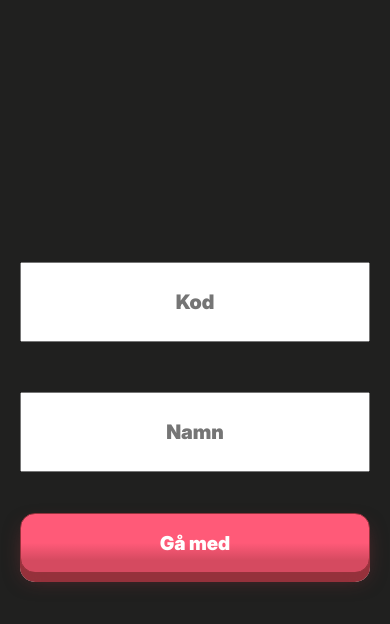
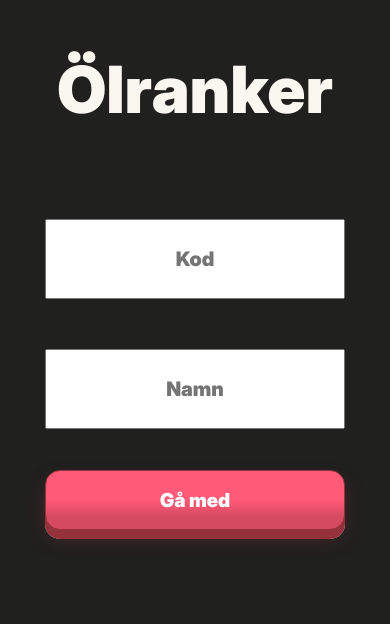
Before and after one commit to Poiku/olranker, a Vue app in the folder frontend/: page /lobby in a window 390 px wide. Shown: the top 624 px of the page. Built offline with nearby package versions, Linux system fonts and the light colour scheme.

Commit message:
media queries för lobby

```diff
--- a/frontend/src/assets/main.css
+++ b/frontend/src/assets/main.css
@@ -7,4 +7,5 @@ body{
 
 *{
   box-sizing: border-box;
+  font-family: inter;
 }
--- a/frontend/src/components/WideButton.vue
+++ b/frontend/src/components/WideButton.vue
@@ -44,7 +44,7 @@ const buttonStyles = computed(() => ({
 .btn-class-name {
   --primary: 255, 90, 120; /* Default values, overridden by inline styles */
   --secondary: 150, 50, 60;
-  width: 350px;
+  width: 300px;
   height: 60px;
   border: none;
   outline: none;
--- a/frontend/src/views/LobbyView.vue
+++ b/frontend/src/views/LobbyView.vue
@@ -53,6 +53,7 @@ function int2ip (ipInt) {
 <template>
   <main>
     <div class="login">
+      <h1>Ölranker</h1>
       <input placeholder="Kod" type="text" v-model="serverURL">
       <input placeholder="Namn" type="text" v-model="playerName">
       <WideButton @click="AddPlayer" :text="'Gå med'" :width="300" height="50"></WideButton>
@@ -81,8 +82,26 @@ BigButton{
 }
 
 input[type=text]{
-  width: 350px;
+  width: 300px;
   height: 80px;
   margin-bottom: 50px;
 }
+
+h1{
+  font-family: interblack;
+  font-size: 100px;
+  margin: 0;
+  margin-bottom: 90px;
+}
+
+@media only screen and (max-width: 600px) {
+h1{
+  font-size: 65px;
+}
+
+.login{
+  margin-top: 50px;
+  height: inherit;
+}
+}
 </style>
```
